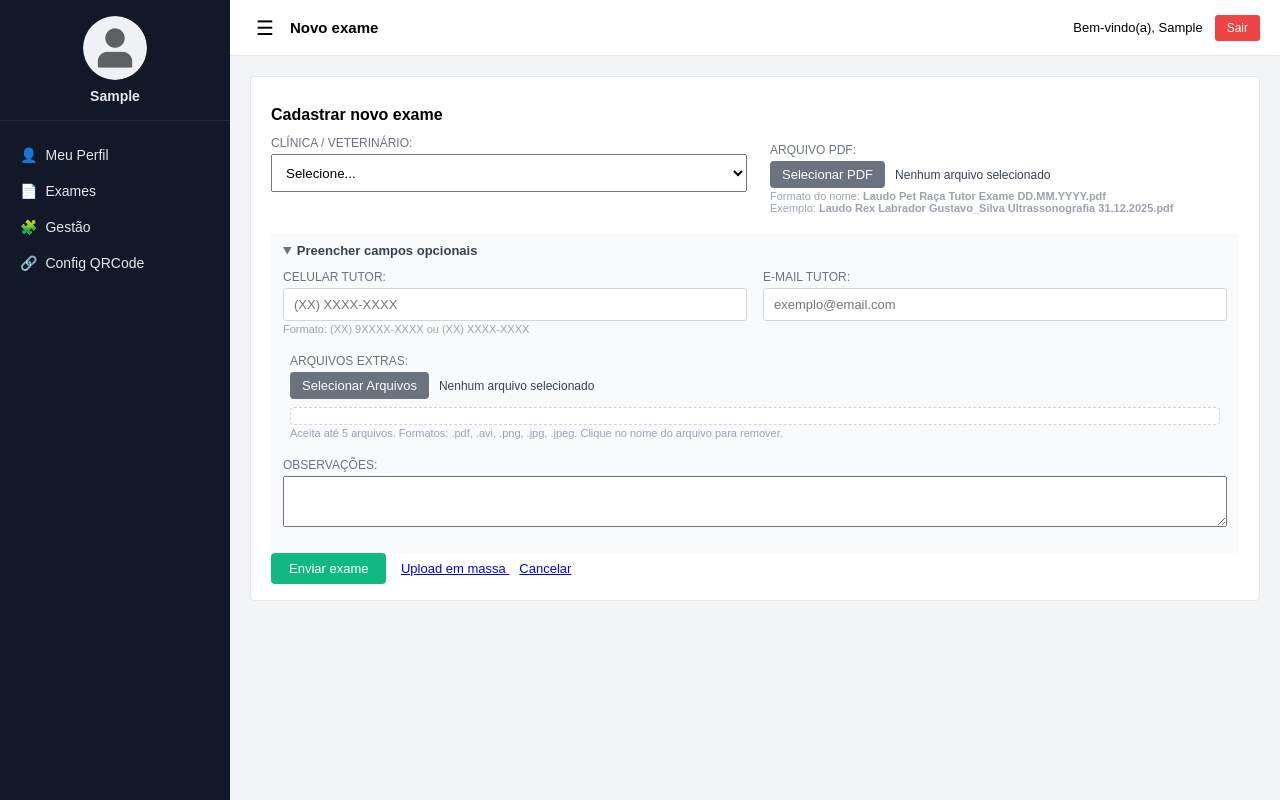
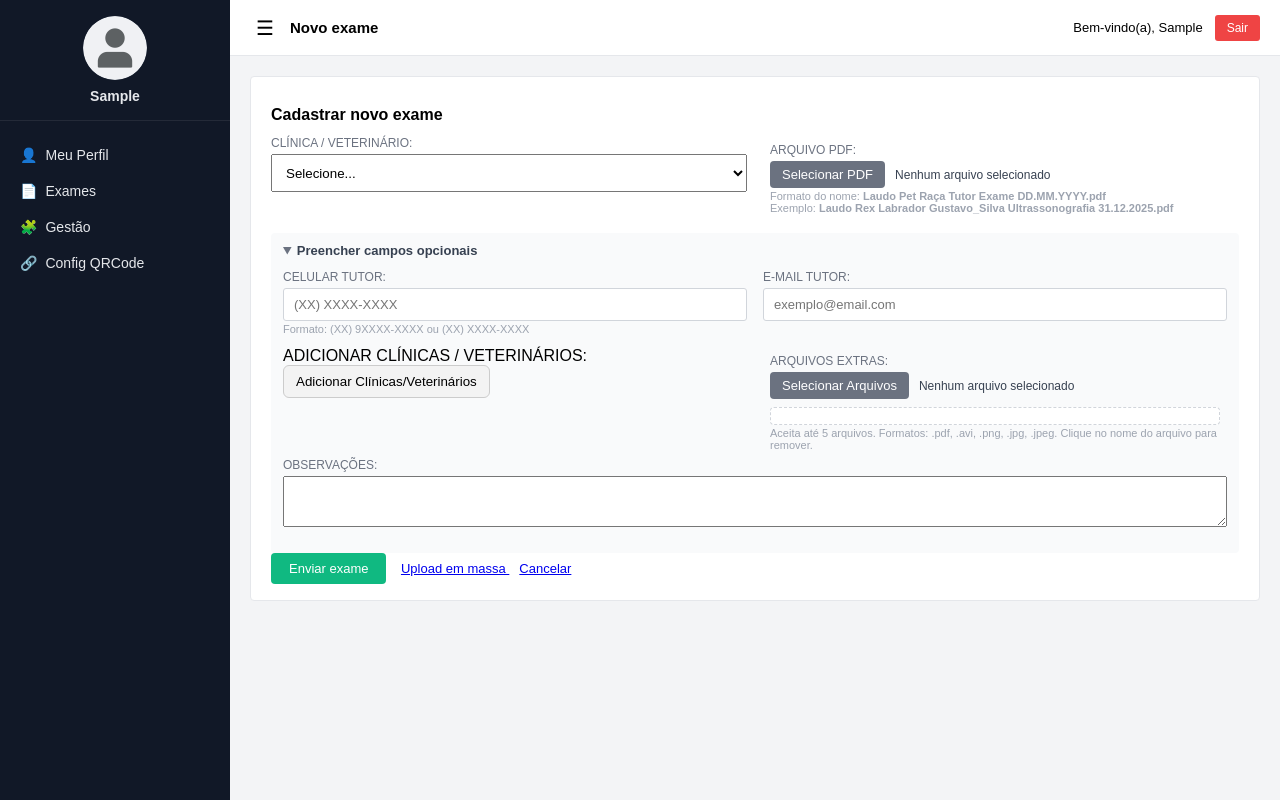
Before and after one commit to RicardoSerta/vet, a Django app: page /exames/novo/ in a window 1280 px wide, after a click on "Preencher campos opcionais". Run offline with Django 5.2, Linux system fonts and the light colour scheme; the visitor is signed in with stand-in values (Sample User, id 1); data comes from the database, SQL or seed files in the repository.

Commit message:
Novo botão: Adicionar mais clínicas e veterinários a um exame

```diff
--- a/accounts/forms.py
+++ b/accounts/forms.py
@@ -136,6 +136,15 @@ class ExamUploadForm(forms.Form):
         label="Arquivo PDF",
     )
 
+    additional_clinic_or_vet = forms.MultipleChoiceField(
+        label="Adicionar Clínicas/Veterinários",
+        required=False,
+        choices=[],
+        widget=forms.SelectMultiple(attrs={
+            "size": 6,   # altura do select quando abrir
+        })
+    )
+
     extra_files = MultipleFileField(
         required=False,
         widget=MultipleFileInput(attrs={
@@ -157,18 +166,26 @@ class ExamUploadForm(forms.Form):
         clinic_choices = [(f"CLINIC:{c.id}", c.display_name) for c in clinics]
         vet_choices = [(f"VET:{v.id}", v.display_name) for v in vets]
 
-        # Opção 1 (recomendada): dividir em grupos (Clínicas / Veterinários)
-        self.fields['clinic_or_vet'].choices = [
+        choices = [
             ('', 'Selecione...'),
             ('Clínicas', clinic_choices),
             ('Veterinários', vet_choices),
         ]
+
+        self.fields['clinic_or_vet'].choices = choices
+        self.fields['additional_clinic_or_vet'].choices = choices
 
     def clean_clinic_or_vet(self):
         value = self.cleaned_data.get('clinic_or_vet')
         if not value:
             raise forms.ValidationError("Selecione uma clínica ou veterinário.")
         return value
+
+    def clean_additional_clinic_or_vet(self):
+        items = self.cleaned_data.get("additional_clinic_or_vet") or []
+        if len(items) > 2:
+            raise forms.ValidationError("Selecione no máximo 2 clínicas/veterinários.")
+        return items
 
     def clean_tutor_phone(self):
         phone = self.cleaned_data.get('tutor_phone', '').strip()
--- a/accounts/static/accounts/css/styles.css
+++ b/accounts/static/accounts/css/styles.css
@@ -836,3 +836,29 @@ body.app-body {
   border-radius: 8px;
   box-shadow: 0 2px 8px rgba(0,0,0,0.15);
 }
+
+.two-cols-row{
+  display: flex;
+  gap: 16px;
+}
+
+.two-cols-row .col{
+  flex: 1;
+}
+
+.hidden-box{
+  display: none;
+  margin-top: 8px;
+}
+
+#additional-cv-box{
+  margin-top: 10px;
+}
+
+.btn-secondary{
+  padding: 8px 12px;
+  border-radius: 6px;
+  border: 1px solid #ccc;
+  background: #f3f3f3;
+  cursor: pointer;
+}
--- a/templates/accounts/exam_upload.html
+++ b/templates/accounts/exam_upload.html
@@ -83,8 +83,24 @@
               </div>
             </div>
 
-            <!-- Arquivos extras (linha inteira) -->
-            <div class="profile-form-row">
+            <div class="two-cols-row">
+
+              <!-- Clinica/Vet (esquerda) -->
+              <div class="col">
+                <label>ADICIONAR CLÍNICAS / VETERINÁRIOS:</label>
+
+                <button type="button" id="additional-cv-btn" class="btn-secondary">
+                  Adicionar Clínicas/Veterinários
+                </button>
+
+                <div id="additional-cv-box" class="hidden-box">
+                  {{ form.additional_clinic_or_vet }}
+                  <div class="field-hint">Selecione no máximo 2.</div>
+                </div>
+              </div>
+
+              <!-- Arquivos extras (direita) -->
+              <div class="col">
                 <div id="extraFilesDropZone" class="profile-form-group file-drop-zone" style="grid-column: 1 / -1;">
                   <label for="{{ form.extra_files.id_for_label }}">Arquivos Extras:</label>
 
@@ -101,6 +117,7 @@
                   {% endif %}
 
                   <div class="field-hint">Aceita até 5 arquivos. Formatos: .pdf, .avi, .png, .jpg, .jpeg. Clique no nome do arquivo para remover.</div>
+                </div>
               </div>
             </div>
 
@@ -343,4 +360,30 @@ document.addEventListener('DOMContentLoaded', function () {
   render();
 });
 </script>
+<script>
+  (function () {
+    const btn = document.getElementById("additional-cv-btn");
+    const box = document.getElementById("additional-cv-box");
+    const sel = document.getElementById("id_additional_clinic_or_vet");
+
+    if (!btn || !box || !sel) return;
+
+    btn.addEventListener("click", () => {
+      box.classList.toggle("hidden-box");
+      // se quiser, rolar a página até o box
+      // box.scrollIntoView({ behavior: "smooth", block: "nearest" });
+    });
+
+    sel.addEventListener("change", () => {
+      const selected = Array.from(sel.selectedOptions);
+      if (selected.length > 2) {
+        // mantém só os 2 primeiros selecionados
+        for (let i = 2; i < selected.length; i++) {
+          selected[i].selected = false;
+        }
+        alert("Você pode selecionar no máximo 2 clínicas/veterinários.");
+      }
+    });
+  })();
+</script>
 {% endblock %}
```
Lines whose indentation alone changed are shown as unchanged.
